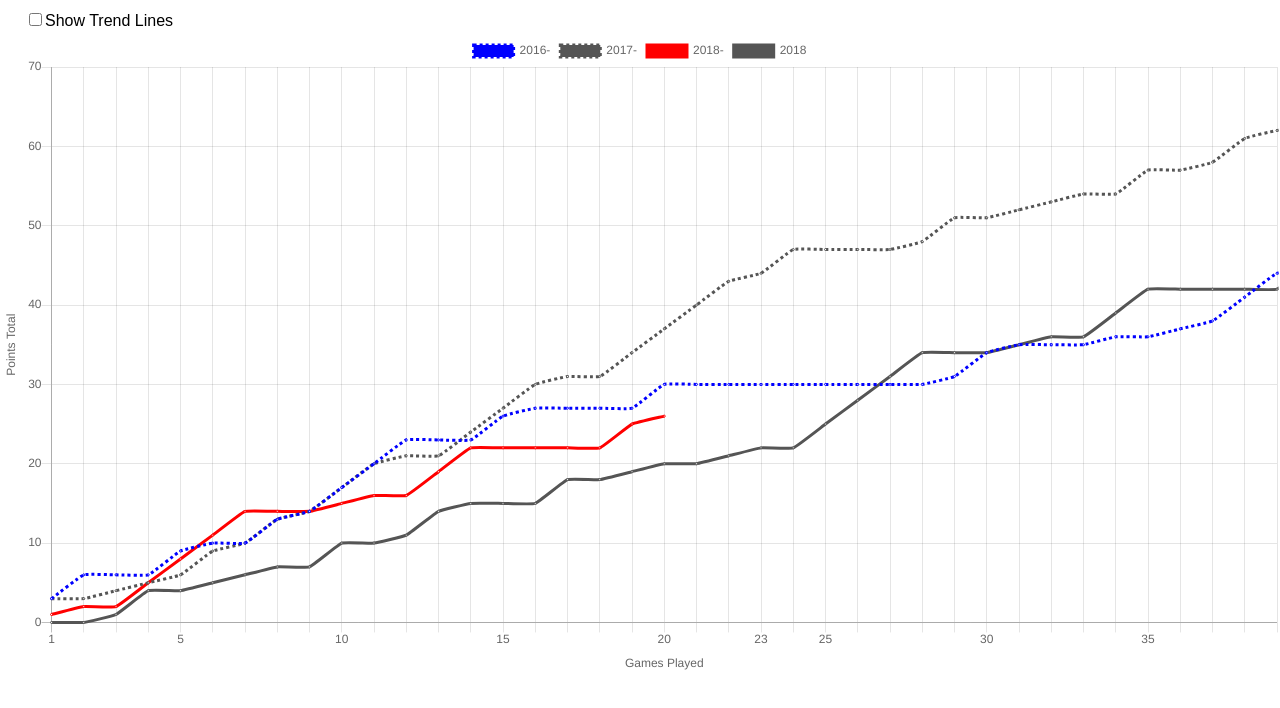
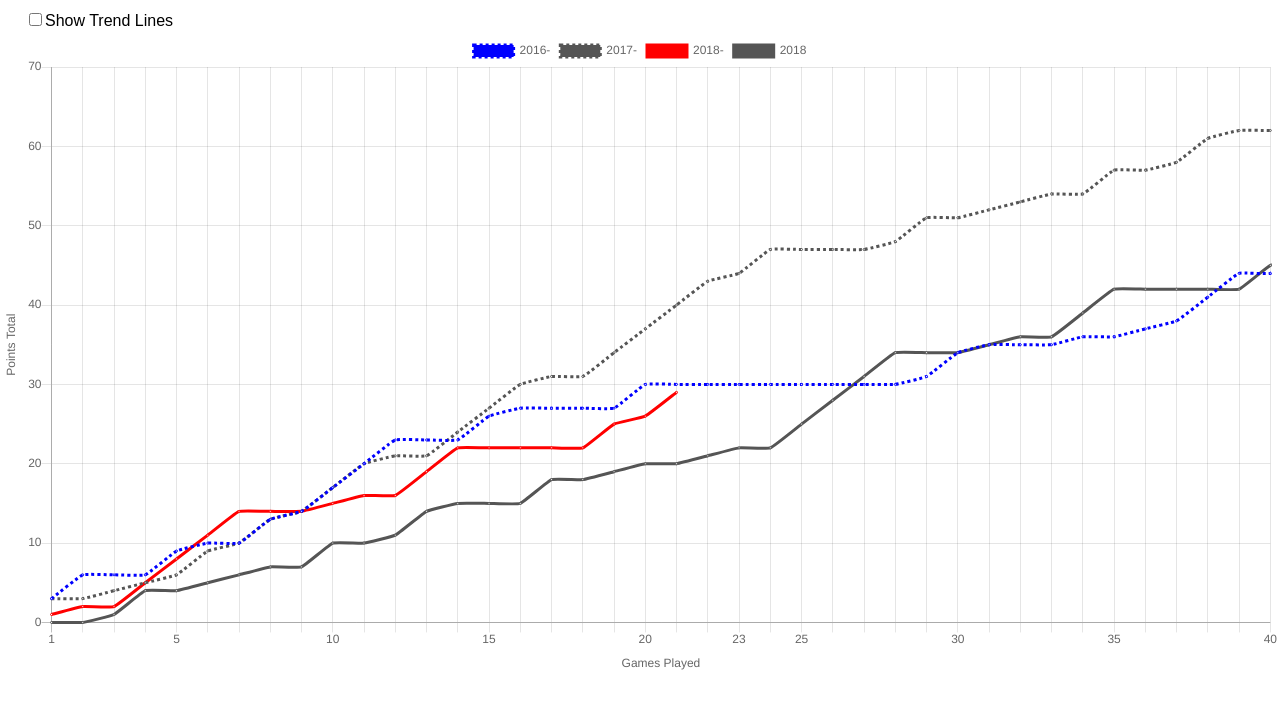
Before and after one commit to snerks/football-stats-02, a React (Create React App) app: page / in a window 1280 px wide. Shown: the top 708 px of the page. Built offline with nearby package versions, Linux system fonts and the light colour scheme; the HTML template or start-up script is replaced by a standard one.

Commit message:
Added result

```diff
--- a/src/components/points-line-chart.tsx
+++ b/src/components/points-line-chart.tsx
@@ -53,7 +53,7 @@ class PointsLineChart extends React.Component<
 
     // const showTrendLines = true;
 
-    const dataPointCount = 39;
+    const dataPointCount = 40;
 
     const labels: string[] = [];
 
@@ -212,7 +212,8 @@ class PointsLineChart extends React.Component<
       0,
       0,
       3,
-      1
+      1,
+      3 // 08 Dec
     ];
 
     const pointsRunning2018: number[] = [];
@@ -267,7 +268,8 @@ class PointsLineChart extends React.Component<
       0,
       0,
       3,
-      1
+      1,
+      3 // 08 Dec
     ];
 
     const pointsRunningCalendar2018: number[] = [];
```
